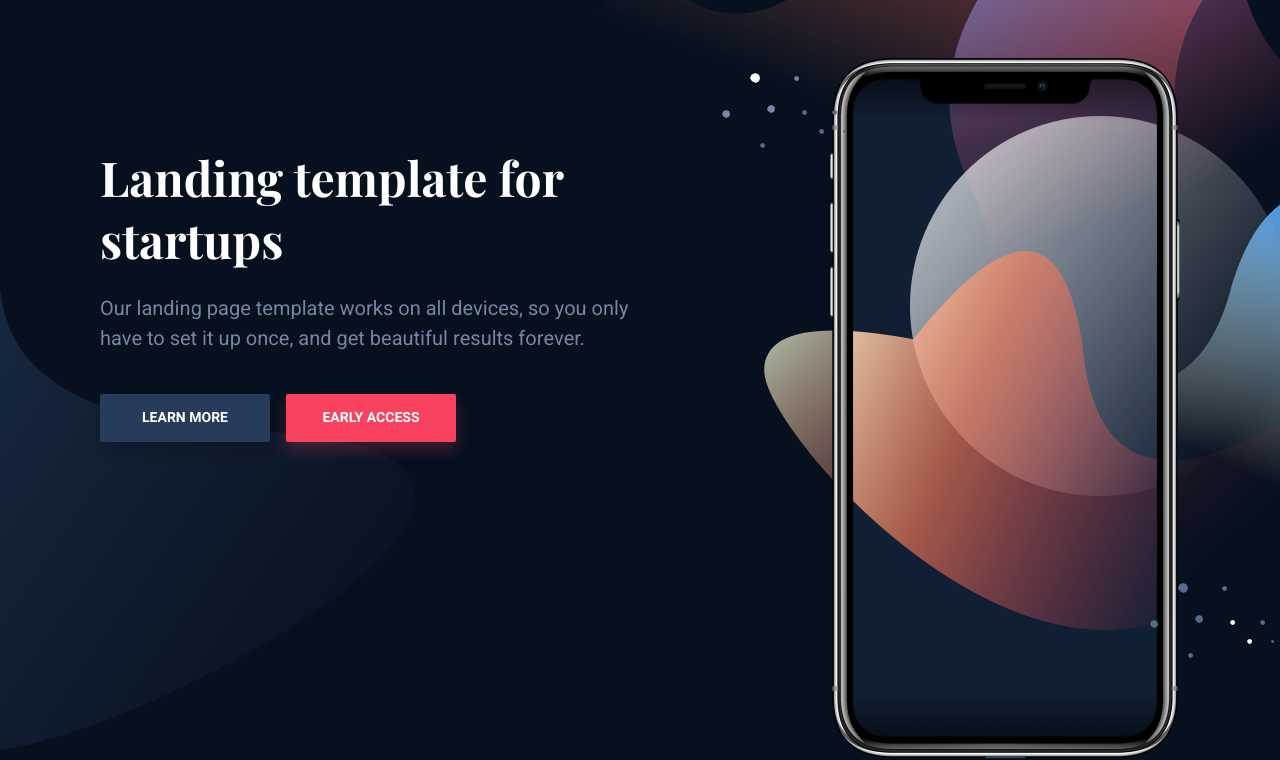
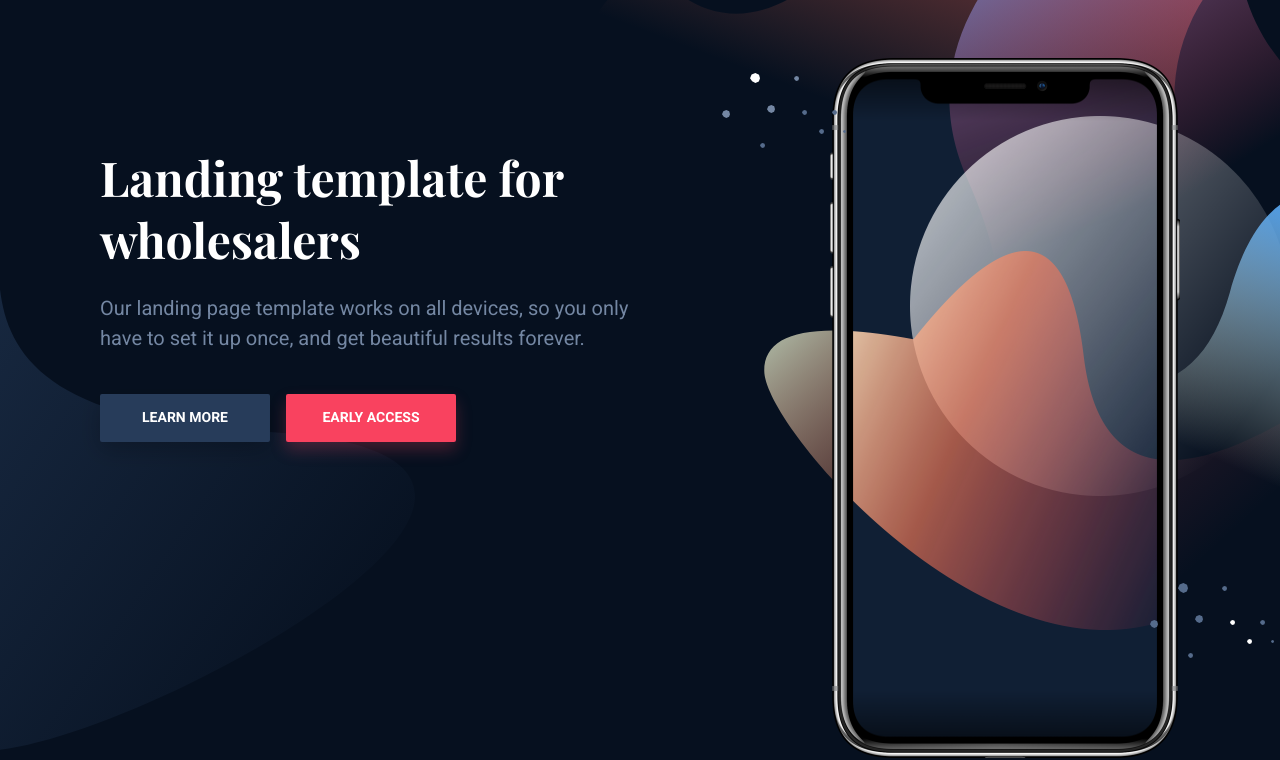
Before and after one commit to gofurtheronline/laurel, a plain HTML site: page index.html in a window 1280 px wide. Shown: the part 78-838 px from the top of the page. Drawn offline with nearby package versions, Linux system fonts and the light colour scheme.

Commit message:
Update index.html

```diff
--- a/index.html
+++ b/index.html
@@ -26,7 +26,7 @@ a:link {
                         <h1 class="m-0">
                             <a href="#">
 								<svg width="32" height="32" viewBox="0 0 32 32" xmlns="http://www.w3.org/2000/svg">
-									<title>Laurel</title>
+									<title>Selliieo</title>
 								    <defs>
 								        <linearGradient x1="0%" y1="100%" x2="50%" y2="0%" id="logo-a">
 								            <stop stop-color="#F9425F" stop-opacity=".8" offset="0%"/>
@@ -55,7 +55,7 @@ a:link {
                 <div class="container">
                     <div class="hero-inner">
 						<div class="hero-copy">
-	                        <h1 class="hero-title mt-0">Landing template for startups</h1>
+	                        <h1 class="hero-title mt-0">Landing template for wholesalers</h1>
 	                        <p class="hero-paragraph">Our landing page template works on all devices, so you only have to set it up once, and get beautiful results forever.</p>
 	                        <div class="hero-cta"><a class="button button-shadow" href="#">Learn more</a><a class="button button-primary button-shadow" href="#">Early access</a></div>
 						</div>
```
